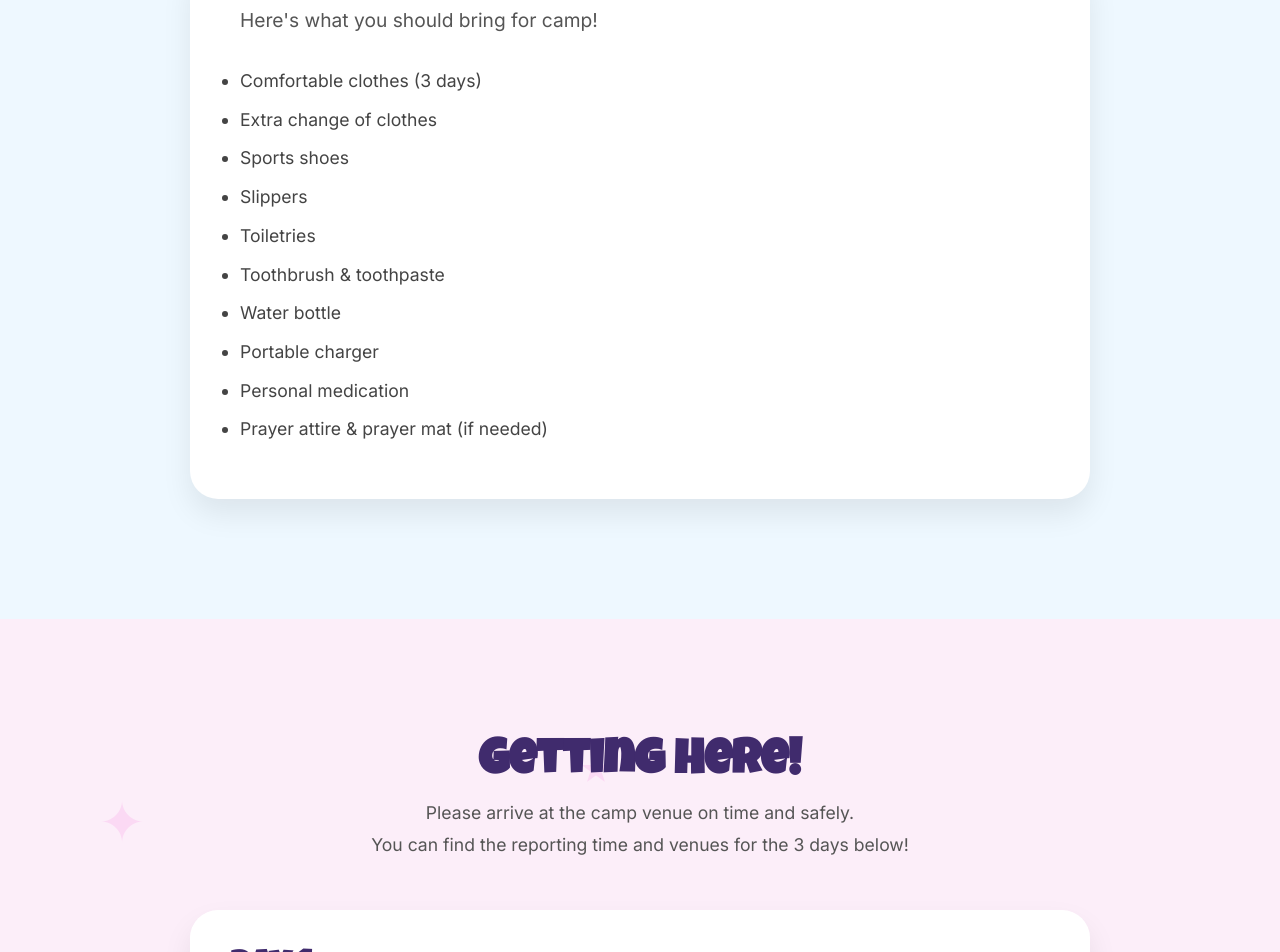
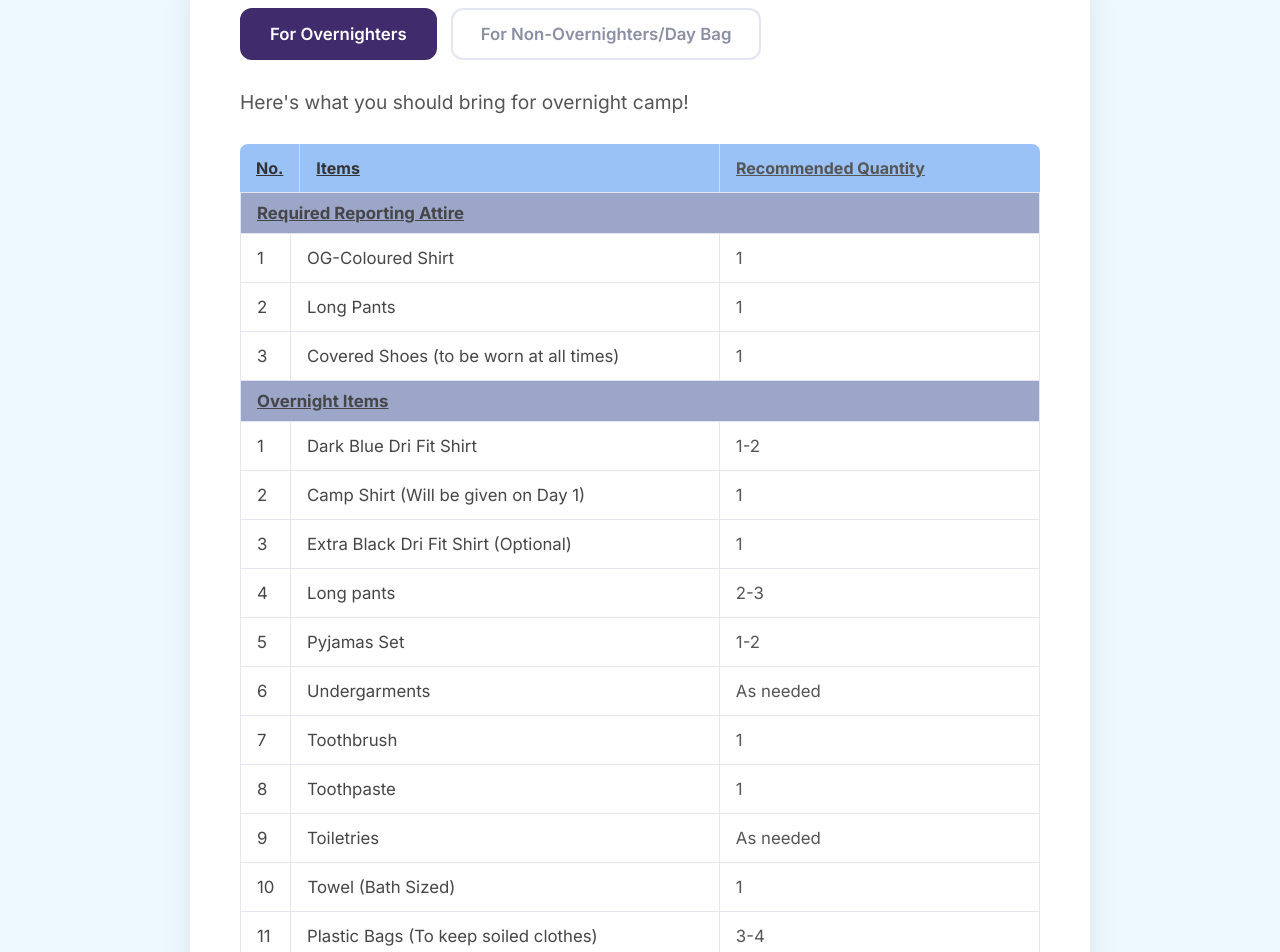
Before and after one commit to nfahfah/memoria, a Vue app: page /precamp in a window 1280 px wide. Shown: the part 1860-2812 px from the top of the page. Built offline with nearby package versions, Linux system fonts and the light colour scheme.

Commit message:
edited packing list yay

```diff
--- a/src/pc-section/PackingListSection.vue
+++ b/src/pc-section/PackingListSection.vue
@@ -11,21 +11,57 @@
 
         <div class="packing-card">
 
+            <div class="tabs">
+                <button
+                    class="tab"
+                    :class="{ active: activeTab === 'overnight' }"
+                    @click="activeTab = 'overnight'"
+                >
+                    For Overnighters
+                </button>
+                <button
+                    class="tab"
+                    :class="{ active: activeTab === 'day' }"
+                    @click="activeTab = 'day'"
+                >
+                    For Non-Overnighters/Day Bag
+                </button>
+            </div>
+
             <p class="intro">
-            Here's what you should bring for camp!
+                {{ activeTab === 'overnight'
+                    ? "Here's what you should bring for overnight camp!"
+                    : "Here's what you should bring for your day bag!" }}
             </p>
 
-        <ul class="packing-list">
-            <li> Comfortable clothes (3 days)</li>
-            <li> Extra change of clothes</li>
-            <li> Sports shoes</li>
-            <li> Slippers</li>
-            <li> Toiletries</li>
-            <li> Toothbrush & toothpaste</li>
-            <li> Water bottle</li>
-            <li> Portable charger</li>
-            <li> Personal medication</li>
-            <li> Prayer attire & prayer mat (if needed)</li>
+            <div class="list-header numbered">
+                <span class="item-no">No.</span>
+                <span class="item-name">Items</span>
+                <span class="item-qty">Recommended Quantity</span>
+            </div>
+
+            <ul class="packing-list numbered">
+
+                <template v-for="section in currentSections" :key="section.title">
+
+                    <li
+                        v-if="section.showHeader"
+                        class="section-row"
+                    >
+                        <span>{{ section.title }}</span>
+                    </li>
+
+                    <li
+                        v-for="(item, idx) in section.items"
+                        :key="item.name"
+                    >
+                        <span class="item-no">{{ idx + 1 }}</span>
+                        <span class="item-name">{{ item.name }}</span>
+                        <span class="item-qty">{{ item.qty }}</span>
+                    </li>
+
+                </template>
+
             </ul>
 
         </div>
@@ -35,6 +71,78 @@
     </template>
 
     <script setup>
+    import { ref, computed } from 'vue'
+
+    const activeTab = ref('overnight')
+
+    const reportingAttire = {
+        title: 'Required Reporting Attire',
+        showHeader: true,
+        items: [
+            { name: 'OG-Coloured Shirt', qty: '1' },
+            { name: 'Long Pants', qty: '1' },
+            { name: 'Covered Shoes (to be worn at all times)', qty: '1' },
+        ],
+    }
+
+    const overnightSections = [
+        reportingAttire,
+        {
+            title: 'Overnight Items',
+            showHeader: true,
+            items: [
+                { name: 'Dark Blue Dri Fit Shirt', qty: '1-2' },
+                { name: 'Camp Shirt (Will be given on Day 1)', qty: '1' },
+                { name: 'Extra Black Dri Fit Shirt (Optional)', qty: '1' },
+                { name: 'Long pants', qty: '2-3' },
+                { name: 'Pyjamas Set', qty: '1-2' },
+                { name: 'Undergarments', qty: 'As needed' },
+                { name: 'Toothbrush', qty: '1' },
+                { name: 'Toothpaste', qty: '1' },
+                { name: 'Toiletries', qty: 'As needed' },
+                { name: 'Towel (Bath Sized)', qty: '1' },
+                { name: 'Plastic Bags (To keep soiled clothes)', qty: '3-4' },
+                { name: 'Slipper/Sandal for Toilet Use', qty: '1' },
+                { name: 'Water Bottle', qty: '1' },
+                { name: 'Prayer Paraphernalia', qty: '1' },
+                { name: 'Personal Medication (Including Panadol)', qty: 'As needed' },
+                { name: 'Day Bag', qty: '1' },
+                { name: 'Phone Charger with Head', qty: '1' },
+                { name: 'Power Bank', qty: '1' },
+                { name: 'Sunscreen', qty: '1' },
+                { name: 'Deodorant/Perfume', qty: '1' },
+                { name: 'Umbrella/Poncho', qty: '1' },
+                { name: 'Cap/Hat (Optional)', qty: '1' },
+                { name: 'Bedsheet (Optional)', qty: '1' },
+                { name: 'Blanket (Optional)', qty: '1' },
+                { name: 'Room Freshener Spray (Optional)', qty: '1' },
+            ],
+        },
+    ]
+
+    const daySections = [
+        reportingAttire,
+        {
+            title: 'Day Bag',
+            showHeader: true,
+            items: [
+                { name: 'Water Bottle', qty: '1' },
+                { name: 'Prayer Paraphernalia', qty: '1' },
+                { name: 'Personal Medication (Including Panadol)', qty: 'As needed' },
+                { name: 'Powerbank', qty: '1' },
+                { name: 'Phone Charger with Head', qty: '1' },
+                { name: 'Umbrella/Poncho', qty: '1' },
+                { name: 'Extra Black Dri Fit Shirt (Optional)', qty: '1' },
+                { name: 'Sunscreen (Optional)', qty: '1' },
+                { name: 'Cap/Hat (Optional)', qty: '1' },
+                { name: 'Deodorant/Perfume (Optional)', qty: '1' },
+            ],
+        },
+    ]
+
+    const currentSections = computed(() =>
+        activeTab.value === 'overnight' ? overnightSections : daySections
+    )
     </script>
 
     <style scoped>
@@ -81,6 +189,58 @@
 
     }
 
+    .tabs{
+
+        display:flex;
+
+        gap:14px;
+
+        margin-bottom:30px;
+
+    }
+
+    .tab{
+
+        font-family:inherit;
+
+        font-size:1.05rem;
+
+        font-weight:600;
+
+        color:#8A8FA3;
+
+        background:white;
+
+        border:2px solid #E3E6F0;
+
+        border-radius:12px;
+
+        padding:14px 28px;
+
+        cursor:pointer;
+
+        transition:all .2s ease;
+
+    }
+
+    .tab:hover{
+
+        border-color:#B8AEE0;
+
+        color:#402B6D;
+
+    }
+
+    .tab.active{
+
+        color:white;
+
+        background:#402B6D;
+
+        border-color:#402B6D;
+
+    }
+
     .intro{
 
         font-size:1.2rem;
@@ -91,13 +251,200 @@
 
     }
 
+    .list-header{
+
+        display:flex;
+
+        background:#9ac2f6;
+
+        border-radius:8px 8px 0 0;
+
+        font-weight:700;
+
+        font-size:1rem;
+
+        color:#333;
+
+    }
+
+    .list-header .item-no,
+    .list-header .item-name,
+    .list-header .item-qty{
+
+        text-decoration:underline;
+
+    }
+
     .packing-list{
 
-    line-height:2.2;
+        list-style:none;
 
-    font-size:1.1rem;
+        margin:0;
 
-    color:#444;
+        padding:0;
+
+        border:1px solid #E3E6F0;
+
+        border-top:none;
+
+        border-radius:0 0 8px 8px;
+
+        overflow:hidden;
+
+    }
+
+    .packing-list li{
+
+        display:flex;
+
+        border-top:1px solid #E3E6F0;
+
+        font-size:1.05rem;
+
+        color:#464648;
+
+    }
+
+    .numbered .item-no{
+
+        flex:0 0 50px;
+
+        box-sizing:border-box;
+
+        padding:14px 16px;
+
+        border-right:1px solid #E3E6F0;
+
+    }
+
+    .numbered .item-name{
+
+        flex:1;
+
+        box-sizing:border-box;
+
+        padding:14px 16px;
+
+        border-right:1px solid #E3E6F0;
+
+    }
+
+    .numbered .item-qty{
+
+        flex:0 0 40%;
+
+        box-sizing:border-box;
+
+        padding:14px 16px;
+
+        color:#555;
+
+        text-align:left;
+
+    }
+
+    .list-header.numbered .item-no,
+    .list-header.numbered .item-name{
+
+        border-right:1px solid #d6ded0;
+
+    }
+
+    .section-row{
+
+        background:#9ba6c9;
+
+        font-weight:700;
+
+        padding:10px 16px;
+
+    }
+
+    .section-row span{
+
+        text-decoration:underline;
+
+    }
+
+    /* Mobile */
+@media (max-width: 600px) {
+
+.packing-page{
+
+    padding:60px 5%;
+
+}
+
+.section-title{
+
+    font-size:2rem;
+
+    margin-bottom:30px;
+
+}
+
+.packing-card{
+
+    padding:24px 16px;
+
+    border-radius:20px;
+
+}
+
+.tabs{
+
+    gap:8px;
+
+}
+
+.tab{
+
+    flex:1;
+
+    padding:10px 12px;
+
+    font-size:0.9rem;
+
+    text-align:center;
+
+}
+
+.intro{
+
+    font-size:1rem;
+
+    margin-bottom:20px;
+
+}
+
+.list-header,
+.packing-list li{
+
+    font-size:0.85rem;
+
+}
+
+.numbered .item-no{
+
+    flex:0 0 32px;
+
+    padding:10px 6px;
+
+}
+
+.numbered .item-name{
+
+    padding:10px 8px;
+
+}
+
+.numbered .item-qty{
+
+    flex:0 0 34%;
+
+    padding:10px 8px;
+
+}
 
 }
 
```
Lines whose indentation alone changed are shown as unchanged.
